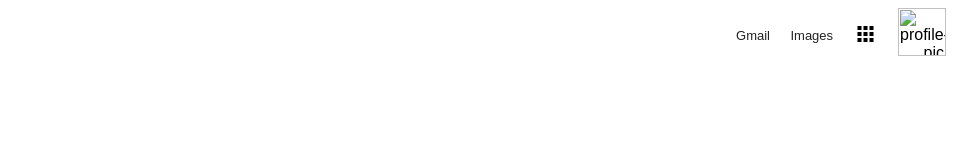
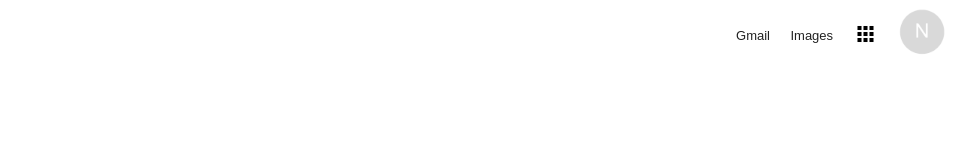
Before and after one commit to Nickynavile/googleclone, a plain HTML site: page index.html in a window 1280 px wide. Shown: the top 160 px of the page, without its empty margins (310-1280 px from the left). Drawn offline with Linux system fonts and the light colour scheme; the site is published under a folder, as on GitHub Pages, so addresses that start at the root find nothing.

Commit message:
Update index.html

```diff
--- a/index.html
+++ b/index.html
@@ -39,7 +39,7 @@
             </div>
          </div>
             </div>
-            <img id="profile-pic" src="/profile.png"
+            <img id="profile-pic" src="profile.png"
             alt="profile-pic"/>
         </nav>
        </header>
```
